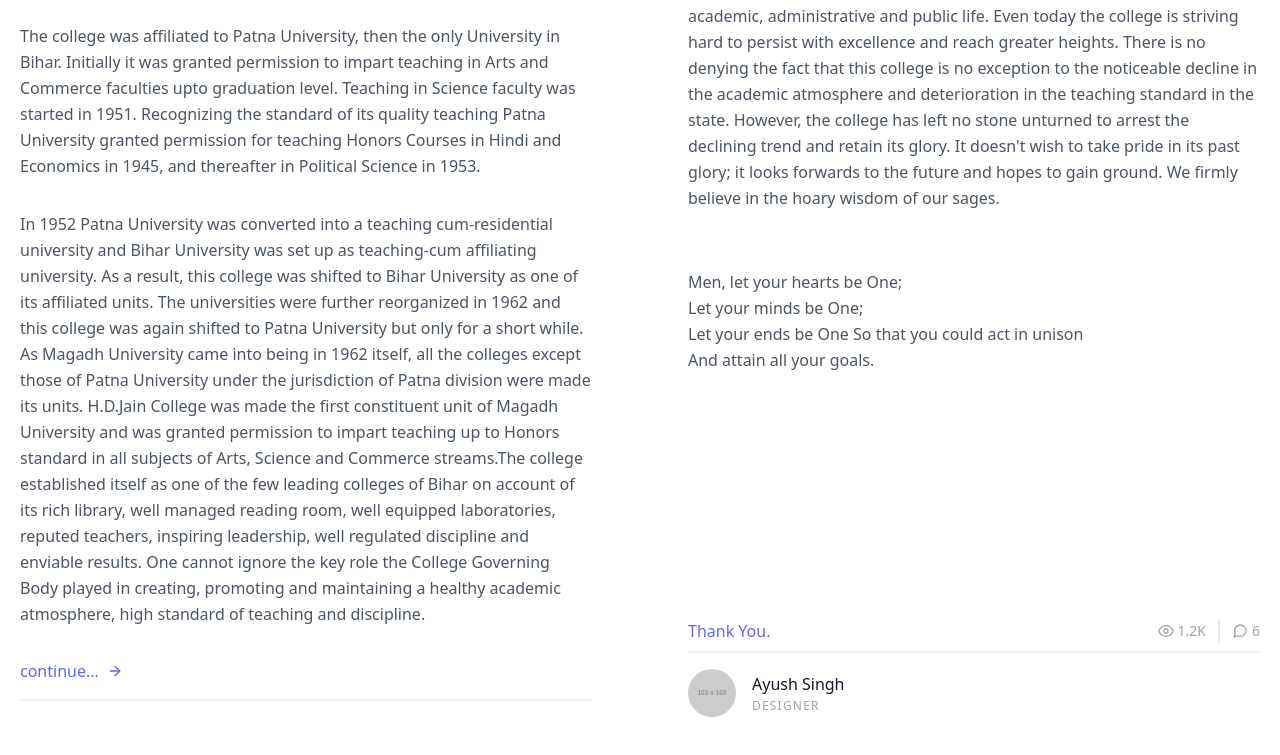
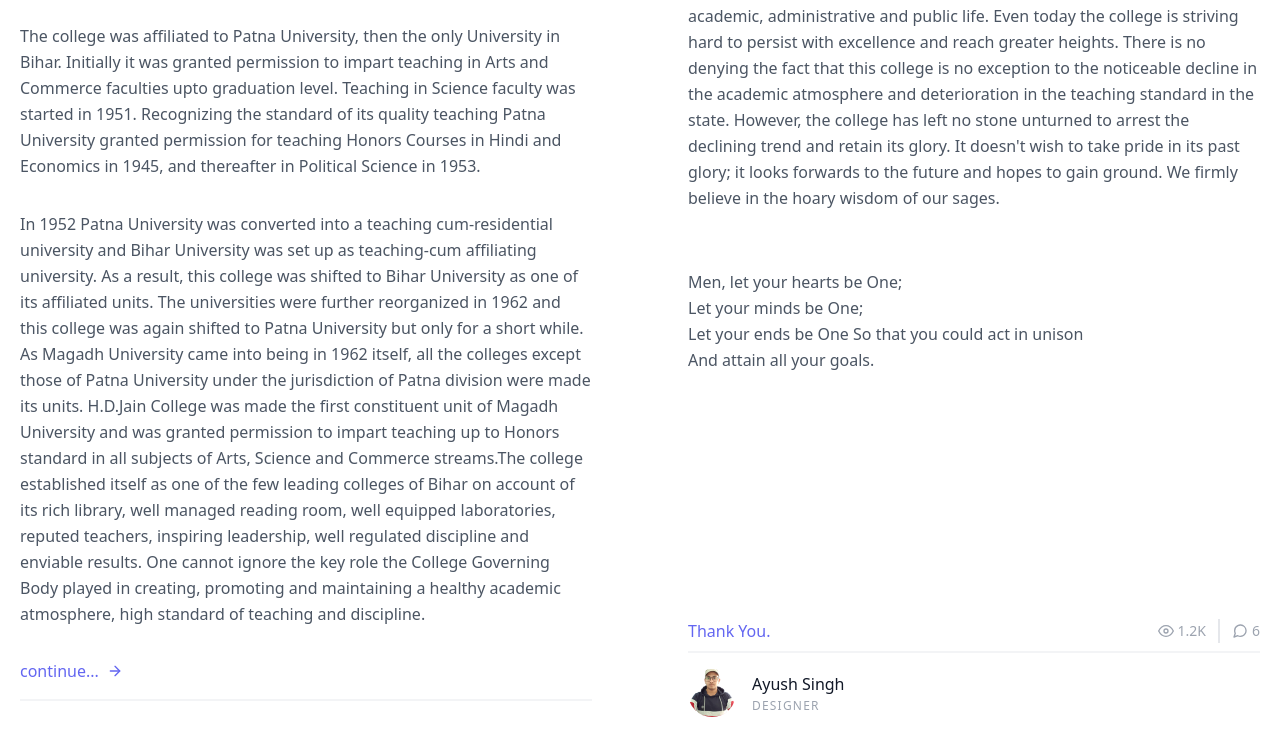
Before and after one commit to ayushkssk/HDJainCollege, a plain HTML site: page pages/history.html in a window 1280 px wide. Shown: the part 1085-1840 px from the top of the page. Drawn offline with nearby package versions, Linux system fonts and the light colour scheme; placeholder pictures from the web are drawn by us.

Commit message:
upload user.png

```diff
--- a/pages/history.html
+++ b/pages/history.html
@@ -84,7 +84,7 @@
           </span>
                     </div>
                     <a class="inline-flex items-center">
-                        <img alt="blog" src="https://dummyimage.com/103x103" class="w-12 h-12 rounded-full flex-shrink-0 object-cover object-center">
+                        <img alt="blog" src="../img/user.png" class="w-12 h-12 rounded-full flex-shrink-0 object-cover object-center">
                         <span class="flex-grow flex flex-col pl-4">
             <span class="title-font font-medium text-gray-900">Ayush Singh</span>
                         <span class="text-gray-400 text-xs tracking-widest mt-0.5">DESIGNER</span>
```
Also changed, not shown: img/user.png (added).
